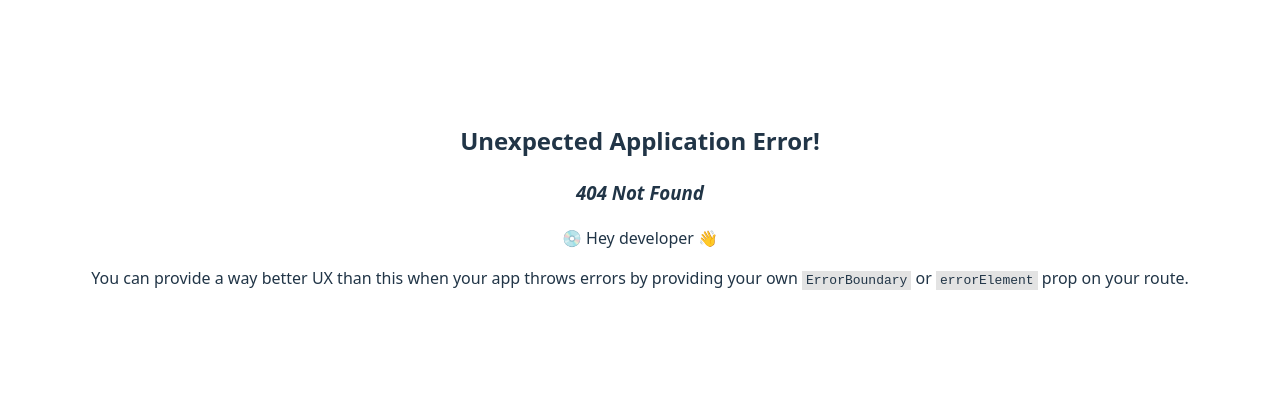
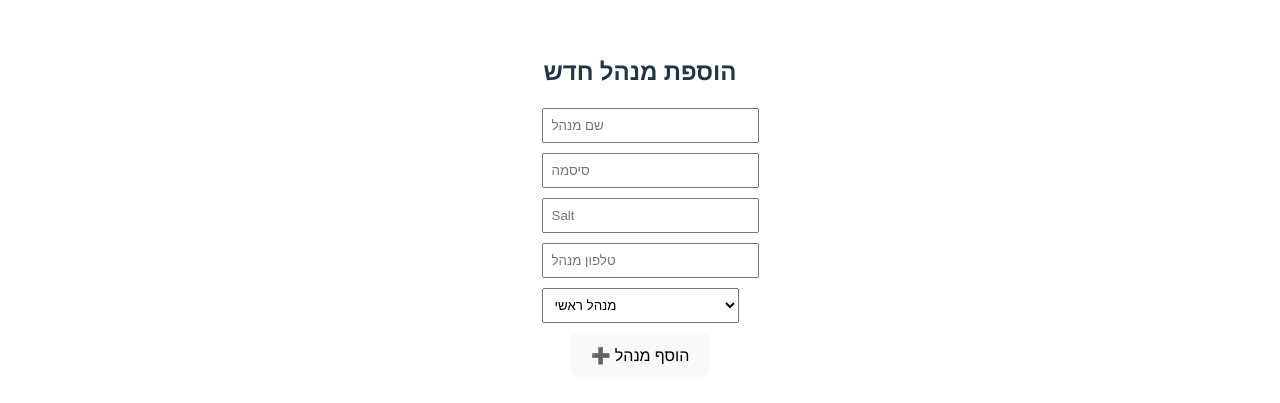
Before and after one commit to Chani1994/keff-keffel, a React (Vite) app: page /add-admin in a window 1280 px wide. Before the commit this address had no page. Shown: the part 195-598 px from the top of the page. Built offline with nearby package versions, Linux system fonts and the light colour scheme.

Commit message:
addAdmin

```diff
--- a/package.json
+++ b/package.json
@@ -13,6 +13,7 @@
     "@emotion/react": "^11.14.0",
     "@emotion/styled": "^11.14.0",
     "@mui/material": "^7.0.2",
+    "axios": "^1.9.0",
     "react": "^19.0.0",
     "react-dom": "^19.0.0",
     "react-router-dom": "^7.5.2",
--- a/src/components/admin/AddAdmin.jsx
+++ b/src/components/admin/AddAdmin.jsx
@@ -1,12 +1,120 @@
-
-
-
+import { useState } from 'react';
+import { useNavigate } from 'react-router-dom';
+import axios from 'axios';
 
 const AddAdmin = () => {
+  const [nameAdmin, setNameAdmin] = useState('');
+  const [password, setPassword] = useState('');
+  const [salt, setSalt] = useState('');
+  const [phoneAdmin, setPhoneAdmin] = useState('');
+  const [adminType, setAdminType] = useState(0);
+  const navigate = useNavigate();
 
-return(
-<>
-</>
-)
-}
+  const handleSubmit = async (e) => {
+    e.preventDefault();
+
+    const newAdmin = {
+      id: 0, // לא מוצג למשתמש — נשלח אוטומטית
+      nameAdmin,
+      password,
+      salt,
+      phoneAdmin,
+      adminType
+    };
+
+    try {
+      await axios.post('https://localhost:7245/api/Admin', newAdmin, {
+        headers: {
+          'Content-Type': 'application/json'
+        }
+      });
+      alert('המנהל נוסף בהצלחה!');
+      navigate('/admin');
+    } catch (error) {
+      console.error('שגיאה בהוספת מנהל:', error);
+      if (error.response) {
+        alert(`אירעה שגיאה: ${error.response.data}`);
+      } else {
+        alert('אירעה שגיאה בהוספת מנהל.');
+      }
+    }
+  };
+
+  return (
+    <div style={{ maxWidth: '400px', margin: '0 auto', padding: '20px', textAlign: 'center' }}>
+      <h2>הוספת מנהל חדש</h2>
+      <form onSubmit={handleSubmit} autoComplete="off">
+        <div style={{ marginBottom: '10px' }}>
+          <input
+            type="text"
+            name="new-admin-name"
+
+            placeholder="שם מנהל"
+            value={nameAdmin}
+            onChange={(e) => setNameAdmin(e.target.value)}
+            required
+            style={{ width: '100%', padding: '8px' }}
+            autoComplete="off"
+
+          />
+        </div>
+
+        <div style={{ marginBottom: '10px' }}>
+          <input
+            type="password"
+            name="new-admin-password"
+
+            placeholder="סיסמה"
+            value={password}
+            autoComplete="new-password"
+
+            onChange={(e) => setPassword(e.target.value)}
+            required
+            style={{ width: '100%', padding: '8px' }}
+
+          />
+        </div>
+
+        <div style={{ marginBottom: '10px' }}>
+          <input
+            type="text"
+            placeholder="Salt"
+            value={salt}
+            onChange={(e) => setSalt(e.target.value)}
+            required
+            style={{ width: '100%', padding: '8px' }}
+          />
+        </div>
+
+        <div style={{ marginBottom: '10px' }}>
+          <input
+            type="text"
+            placeholder="טלפון מנהל"
+            value={phoneAdmin}
+            onChange={(e) => setPhoneAdmin(e.target.value)}
+            required
+            style={{ width: '100%', padding: '8px' }}
+          />
+        </div>
+
+        <div style={{ marginBottom: '10px' }}>
+          <select
+            value={adminType}
+            onChange={(e) => setAdminType(Number(e.target.value))}
+            style={{ width: '100%', padding: '8px' }}
+          >
+            <option value={1}>מנהל ראשי</option>
+            <option value={2}>מנהל מוסד</option>
+            <option value={3}> מנהל כיתה</option>
+          </select>
+        </div>
+
+        <button type="submit" style={{ padding: '10px 20px' }}>
+          ➕ הוסף מנהל
+        </button>
+      </form>
+    </div>
+  );
+};
+
 export default AddAdmin;
--- a/src/components/admin/AdminHome.jsx
+++ b/src/components/admin/AdminHome.jsx
@@ -4,17 +4,17 @@ import Swal from 'sweetalert2';
 
 const AdminHome = () => {
   const [name, setName] = useState('');
-  const [phone, setPhone] = useState('');  // שדה טלפון חדש
-  const [error, setError] = useState('');  // מצב עבור הודעות שגיאה
+  const [password, setPassword] = useState('');  // שדה סיסמה חדש במקום טלפון
+  const [error, setError] = useState('');
   const navigate = useNavigate();
 
   const handleLogin = async () => {
     console.log('Sending request to server...');
     console.log('Name:', name);
-    console.log('Phone:', phone);
+    console.log('Password:', password);
 
     try {
-      const response = await fetch('http://localhost:5245/api/AdminControllers', {
+      const response = await fetch('https://localhost:7245/api/Admin', {
         method: 'GET',
         headers: {
           'Content-Type': 'application/json',
@@ -39,12 +39,11 @@ const AdminHome = () => {
       }
 
       const adminExact = admins.find(
-        (a) => a.nameAdmin === name && a.phoneAdmin === phone
+        (a) => a.nameAdmin === name && a.password === password
       );
 
       if (adminExact) {
-        // 💥 הוספה כאן: שמירת מנהל מחובר
-        localStorage.setItem('adminId', adminExact.id);  // תוקן לשמירה על ID של המנהל הספציפי
+        localStorage.setItem('adminId', adminExact.id);
         localStorage.setItem('adminName', adminExact.nameAdmin);
 
         await Swal.fire({
@@ -58,23 +57,23 @@ const AdminHome = () => {
         return;
       }
 
-      // בודקים אם יש התאמה רק בשם או רק בנייד
       const adminPartial = admins.find(
-        (a) => a.nameAdmin === name || a.phoneAdmin === phone
+        (a) => a.nameAdmin === name || a.password === password
       );
+
 
       if (adminPartial) {
         await Swal.fire({
           icon: 'error',
           title: 'שגיאה',
-          text: 'שם משתמש או טלפון שגויים',
+          text: 'שם משתמש או סיסמה שגויים',
           confirmButtonText: 'נסה שוב'
         });
       } else {
         await Swal.fire({
           icon: 'warning',
           title: 'מנהל לא רשום',
-          text: 'שם המשתמש והטלפון אינם רשומים במערכת',
+          text: 'שם המשתמש והסיסמה אינם רשומים במערכת',
           confirmButtonText: 'אישור'
         });
       }
@@ -100,23 +99,24 @@ const AdminHome = () => {
           placeholder="הכנס שם"
         /><br />
 
-        <label>טלפון:</label>
+        <label>סיסמה:</label>
         <input
-          value={phone}
-          onChange={(e) => setPhone(e.target.value)}
-          type="tel"  // מאפשר למשתמש להקליד טלפון בצורה נכונה
-          placeholder="הכנס טלפון"
+          value={password}
+          onChange={(e) => setPassword(e.target.value)}
+          type="password"  // שדה סיסמה מוסתר
+          placeholder="הכנס סיסמה"
         /><br />
 
         <button type="button" onClick={handleLogin}>הכנס</button>
       </form>
 
-      {error && <div style={{ color: 'red', marginTop: '10px' }}>{error}</div>}  {/* הצגת שגיאה אם יש */}
+      {error && <div style={{ color: 'red', marginTop: '10px' }}>{error}</div>}
     </div>
   );
 };
 
 export default AdminHome;
+
 
 
 
--- a/src/components/admin/AdminPage.jsx
+++ b/src/components/admin/AdminPage.jsx
@@ -23,7 +23,7 @@ const AdminPage = () => {
           return;
         }
 
-        const response = await fetch(`http://localhost:5245/api/AdminControllers/${currentAdminId}`);
+        const response = await fetch(`https://localhost:7245/api/Admin/${currentAdminId}`);
         console.log('Response status:', response.status);
 
         if (!response.ok) {
@@ -66,10 +66,27 @@ const AdminPage = () => {
 
           {/* כפתורים להוספה, עריכה ומחיקה */}
           {showManageAdmins && (
-            <div>
-              <button style={{ margin: '5px' }}>➕ הוספת מנהל</button>
-              <button style={{ margin: '5px' }}>✏️ עריכת מנהל</button>
-              <button style={{ margin: '5px' }}>🗑️ מחיקת מנהל</button>
+              <div style={{ textAlign: 'center', marginTop: '20px' }}>
+              <button
+                style={{ margin: '5px' }}
+                onClick={() => navigate('/add-admin')}
+              >
+                ➕ הוספת מנהל
+              </button>
+
+              <button
+                style={{ margin: '5px' }}
+                onClick={() => navigate('/edit-admin')}
+              >
+                ✏️ עריכת מנהל
+              </button>
+
+              <button
+                style={{ margin: '5px' }}
+                onClick={() => navigate('/delete-admin')}
+              >
+                🗑️ מחיקת מנהל
+              </button>
             </div>
           )}
         </div>
--- a/src/main.jsx
+++ b/src/main.jsx
@@ -44,15 +44,15 @@ const routesArray = createBrowserRouter([
       },
 
       {
-        path: '/admin/add',
+        path: '/add-admin',
         element: <AddAdmin />
       },
       {
-        path: '/admin/edit',
+        path: '/edit-admin',
         element: <EditAdmin />
       },
       {
-        path: '/admin/delete',
+        path: '/delete-admin',
         element: <DeleteAdmin/>
       },
 
```
Also changed, not shown: 1 other file (tests, documents, lock files or other folders).
